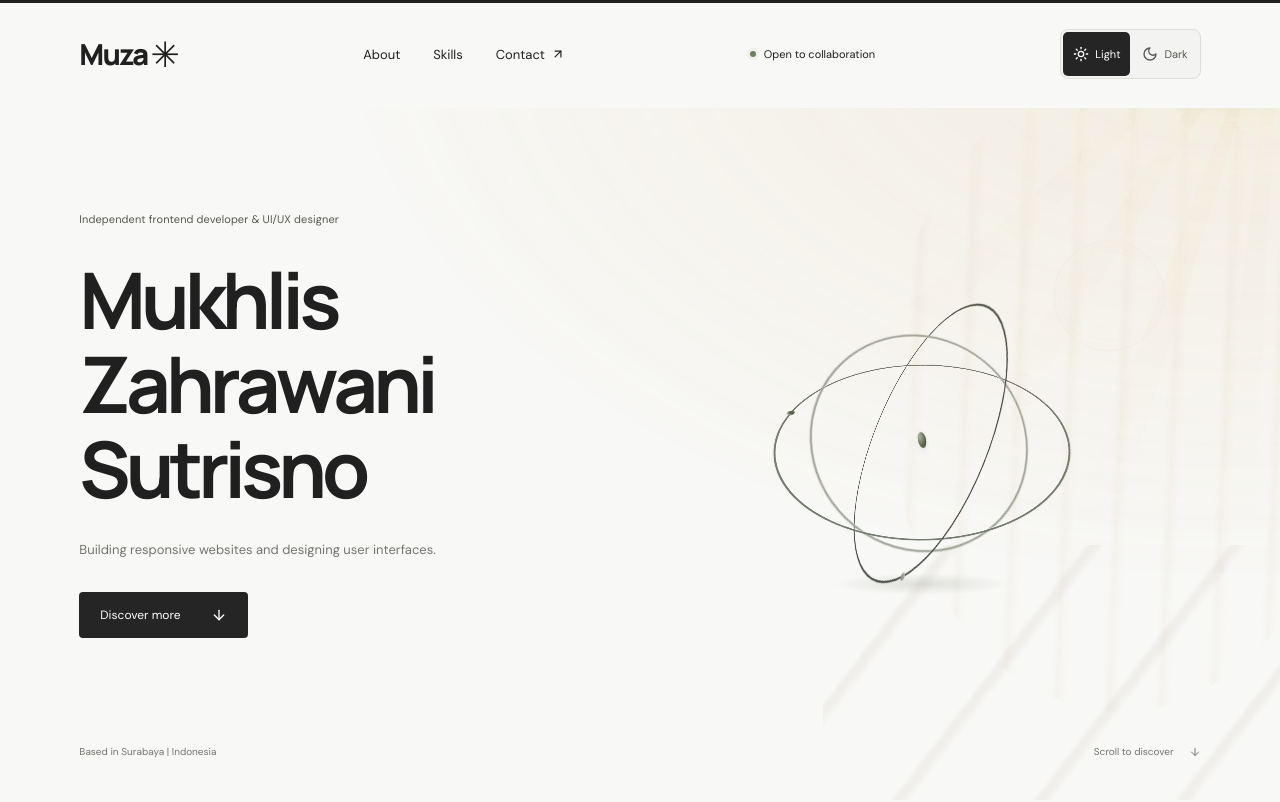
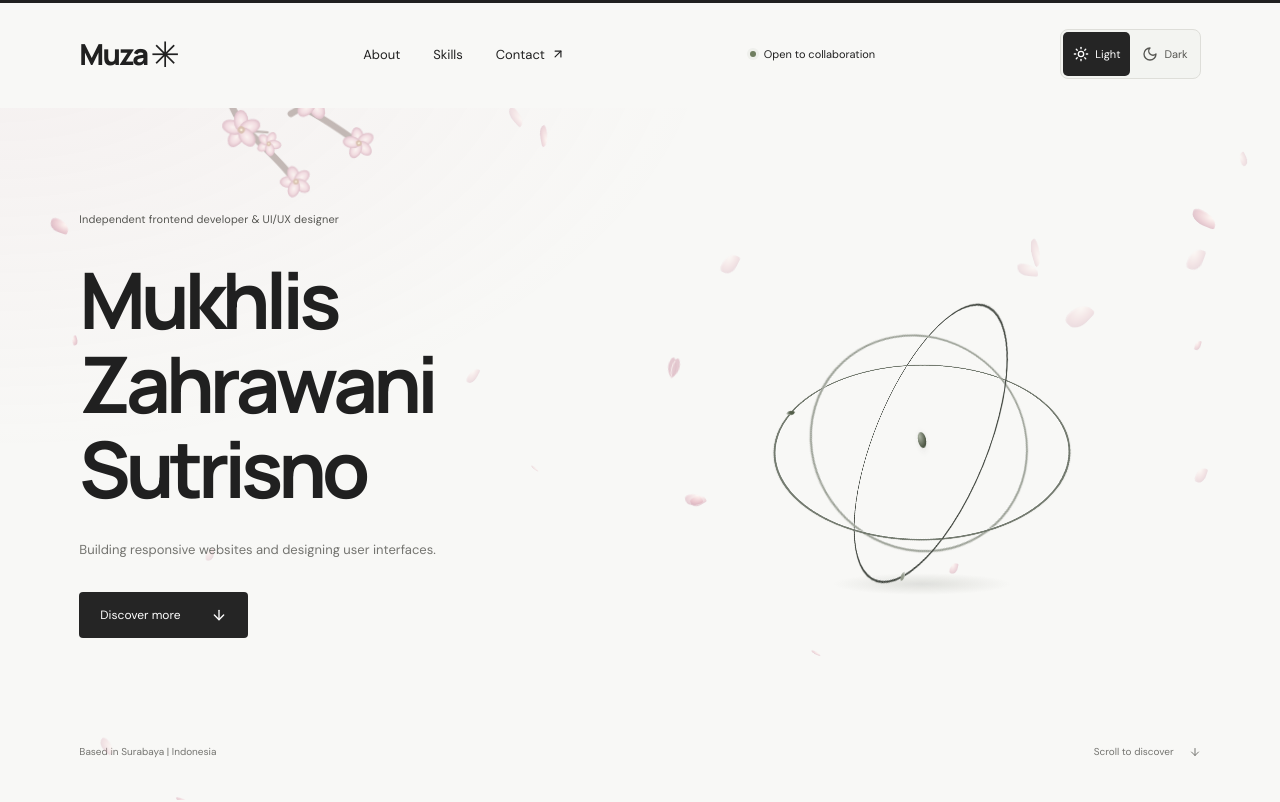
Before and after one commit to MukhlisZahrawaniSutrisno/portfolio, a React (Vite) app: page / in a window 1280 px wide. Shown: the top 802 px of the page. Built offline with nearby package versions, Linux system fonts and the light colour scheme.

Commit message:
Initial portfolio website

```diff
--- a/src/components/SeasonEffects.tsx
+++ b/src/components/SeasonEffects.tsx
@@ -6,7 +6,7 @@ import SeasonDetails from './SeasonDetails'
 import './season-effects.css'
 
 const seasons = ['rain', 'dry', 'sakura', 'storm', 'wind', 'clear', 'autumn'] as const
-const interval = 30_000
+const interval = 5_000
 
 function nextSeason(current?: Season): Season {
   const choices = seasons.filter(season => season !== current)
--- a/src/components/season-effects.css
+++ b/src/components/season-effects.css
@@ -10,11 +10,12 @@
 .season-field {
   position: absolute;
   inset: 0;
-  animation: season-envelope 30s ease-in-out both;
+  animation: season-envelope 5s ease-in-out both;
 }
 
 .season-effects *, .season-details * { pointer-events: none; }
-.season-details { animation: season-envelope 30s ease-in-out both; }
+.season-details { animation: season-envelope 5s ease-in-out both; }
+.season-details * { animation-duration: 5s; }
 
 html[data-season] .header {
   position: relative;
--- a/src/components/season-scene.css
+++ b/src/components/season-scene.css
@@ -87,7 +87,7 @@ html[data-theme='dark'] .season-scene {
   width: clamp(90px, 18vw, 245px);
   height: 44%;
   opacity: 0;
-  animation: scene-lightning-reveal 17s ease-in-out infinite;
+  animation: scene-lightning-reveal 5s ease-in-out infinite;
 }
 .scene-storm-light {
   position: absolute;
@@ -97,7 +97,7 @@ html[data-theme='dark'] .season-scene {
   height: 47%;
   background: radial-gradient(ellipse at 80% 20%, var(--scene-lightning), transparent 72%);
   opacity: 0;
-  animation: scene-storm-illumination 17s ease-in-out infinite;
+  animation: scene-storm-illumination 5s ease-in-out infinite;
 }
 
 .scene-blossom-glow,
```
Also changed, not shown: 2 other files (tests, documents, lock files or other folders).
